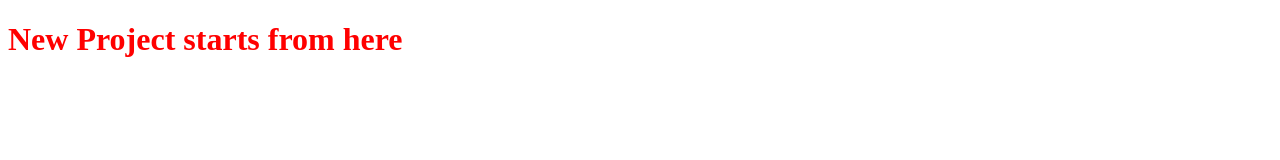
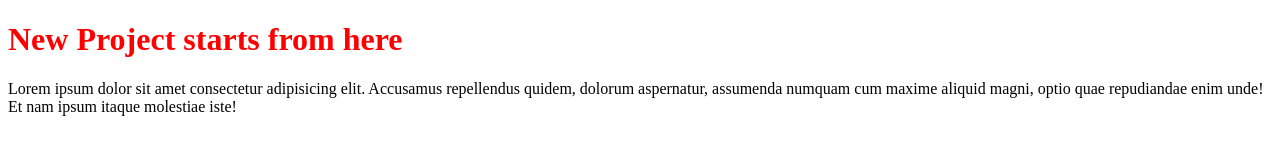
Before and after one commit to ascreatives/localRepo, a plain HTML site: page index.html in a window 1280 px wide. Drawn offline with Linux system fonts and the light colour scheme.

Commit message:
new paragraph added

```diff
--- a/index.html
+++ b/index.html
@@ -8,5 +8,6 @@
 </head>
 <body>
     <h1>New Project starts from here</h1>
+    <p>Lorem ipsum dolor sit amet consectetur adipisicing elit. Accusamus repellendus quidem, dolorum aspernatur, assumenda numquam cum maxime aliquid magni, optio quae repudiandae enim unde! Et nam ipsum itaque molestiae iste!</p>
 </body>
 </html>
```
